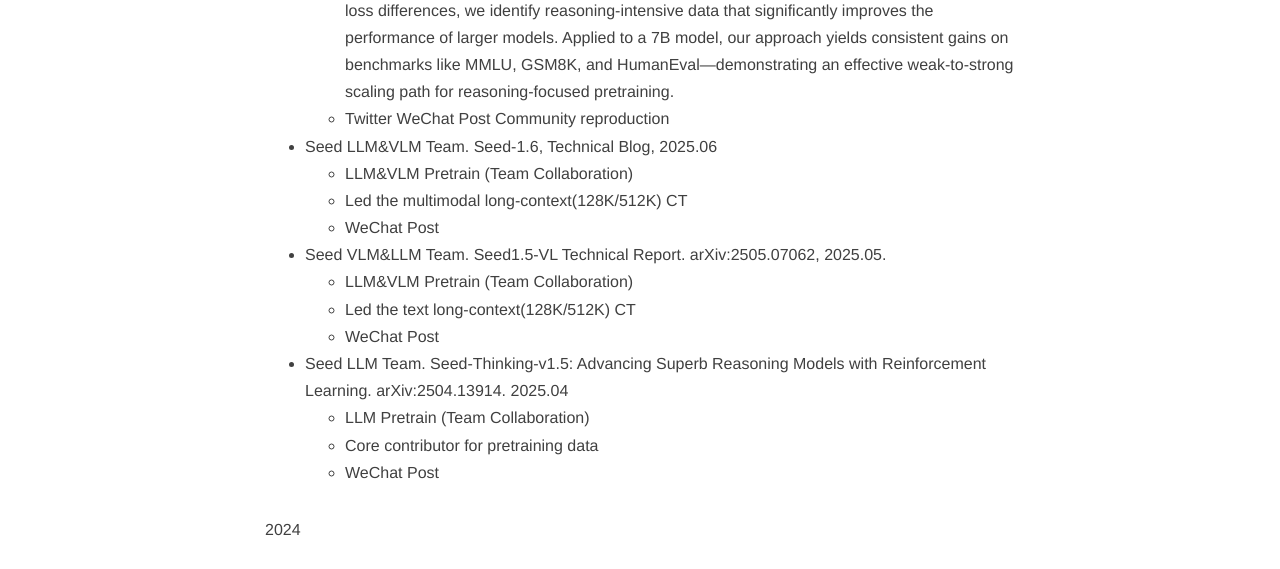
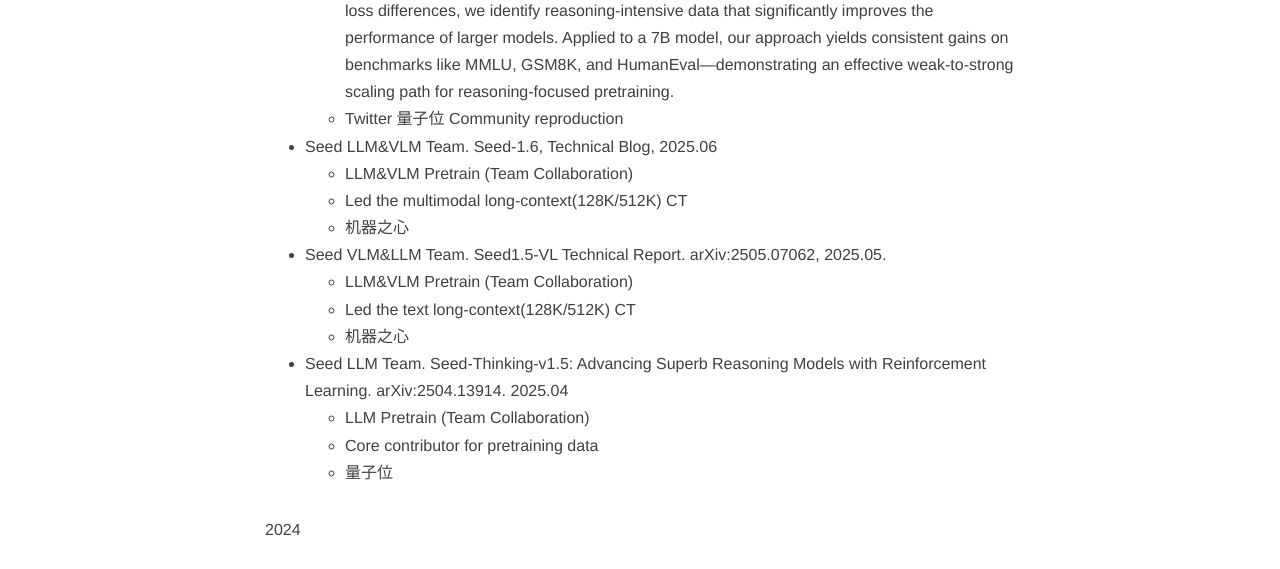
Before and after one commit to kifish/kifish.github.io, a Jekyll site: the page built from about.md, in a window 1280 px wide. Shown: the part 930-1499 px from the top of the page. Built offline with Jekyll 4.4.1, drawn with Linux system fonts in a browser that asks for light colours; nearby versions of some CDN libraries.

Commit message:
Update about.md

```diff
--- a/about.md
+++ b/about.md
@@ -18,20 +18,20 @@
 - **Kai Hua**, Steven Wu, Ge Zhang. AttentionInfluence: Adopting Attention Head Influence for Weak-to-Strong Pretraining Data Selection. arXiv:2505.07293, 2025.05<br>
   - LLM Pretrain-data Selection (Idea Originator && Project Leader)
   - We propose AttentionInfluence, a training-free and supervision-free method for reasoning-centric data selection. By masking attention heads in a small pretrained model and measuring loss differences, we identify reasoning-intensive data that significantly improves the performance of larger models. Applied to a 7B model, our approach yields consistent gains on benchmarks like MMLU, GSM8K, and HumanEval—demonstrating an effective weak-to-strong scaling path for reasoning-focused pretraining.
-  - [Twitter](https://x.com/GeZhang86038849/status/1922182593791066351) [WeChat Post](https://mp.weixin.qq.com/s/FlP_m6WuWrvxrF4fvgyR9A) [Community reproduction](https://github.com/alexfdom/attention-influence)
+  - [Twitter](https://x.com/GeZhang86038849/status/1922182593791066351) [量子位](https://mp.weixin.qq.com/s/FlP_m6WuWrvxrF4fvgyR9A) [Community reproduction](https://github.com/alexfdom/attention-influence)
 
 - Seed LLM&VLM Team. [Seed-1.6](https://seed.bytedance.com/en/seed1_6), Technical Blog, 2025.06<br>
   - LLM&VLM Pretrain (Team Collaboration)
   - Led the multimodal long-context(128K/512K) CT
-  - [WeChat Post](https://mp.weixin.qq.com/s/hgAxLm09l7bs7wOKloQKQg)
+  - [机器之心](https://mp.weixin.qq.com/s/hgAxLm09l7bs7wOKloQKQg)
 - Seed VLM&LLM Team. Seed1.5-VL Technical Report. arXiv:2505.07062, 2025.05.<br>
   - LLM&VLM Pretrain (Team Collaboration)
   - Led the text long-context(128K/512K) CT
-  - [WeChat Post](https://mp.weixin.qq.com/s/GgJVkh8IorB6MvqlxESJLw)
+  - [机器之心](https://mp.weixin.qq.com/s/GgJVkh8IorB6MvqlxESJLw)
 - Seed LLM Team. Seed-Thinking-v1.5: Advancing Superb Reasoning Models with Reinforcement Learning. arXiv:2504.13914. 2025.04
   - LLM Pretrain (Team Collaboration)
   - Core contributor for pretraining data
-  - [WeChat Post](https://mp.weixin.qq.com/s/wfiPEXHayAmwJwrGTAjD2Q)
+  - [量子位](https://mp.weixin.qq.com/s/wfiPEXHayAmwJwrGTAjD2Q)
 
 2024
 
```
